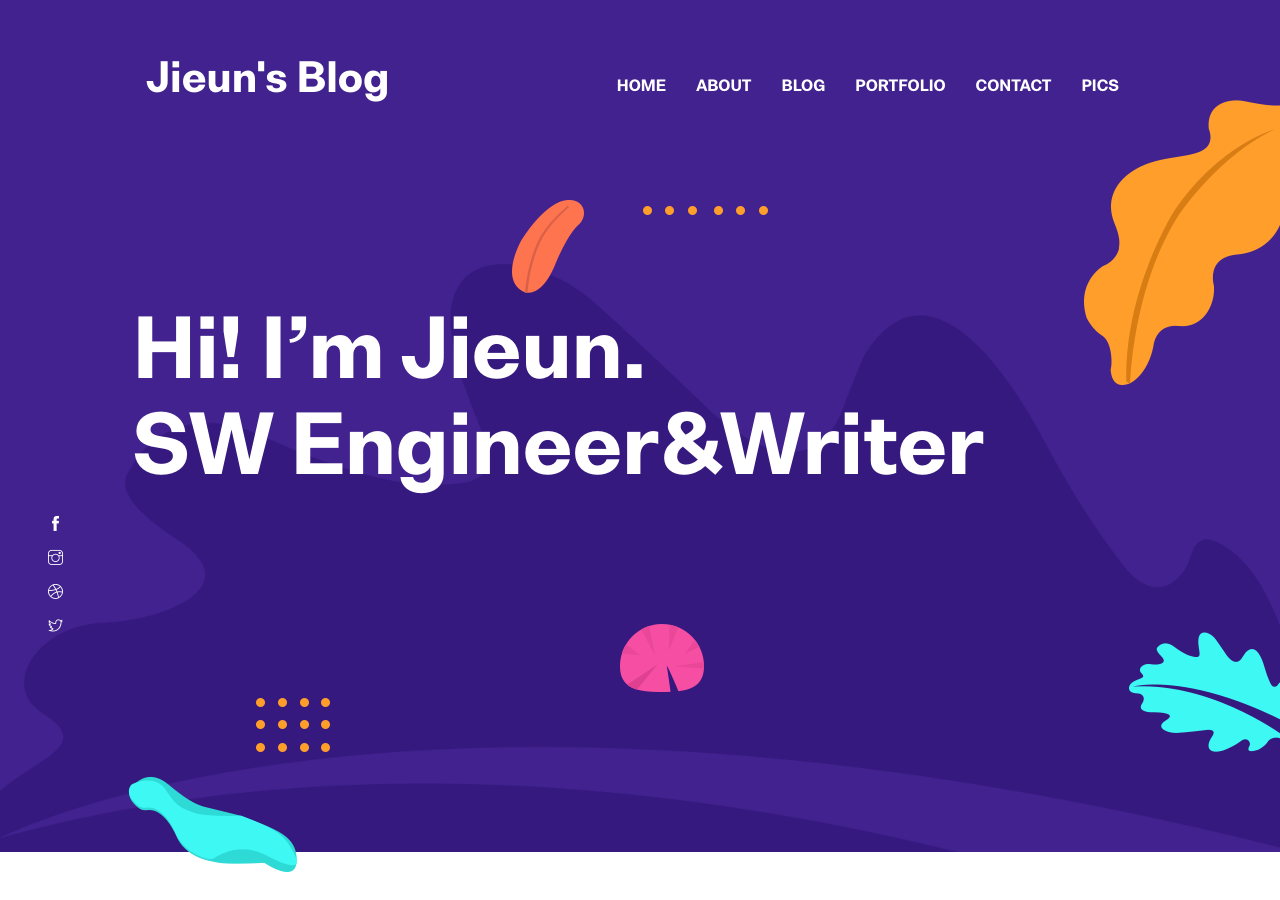
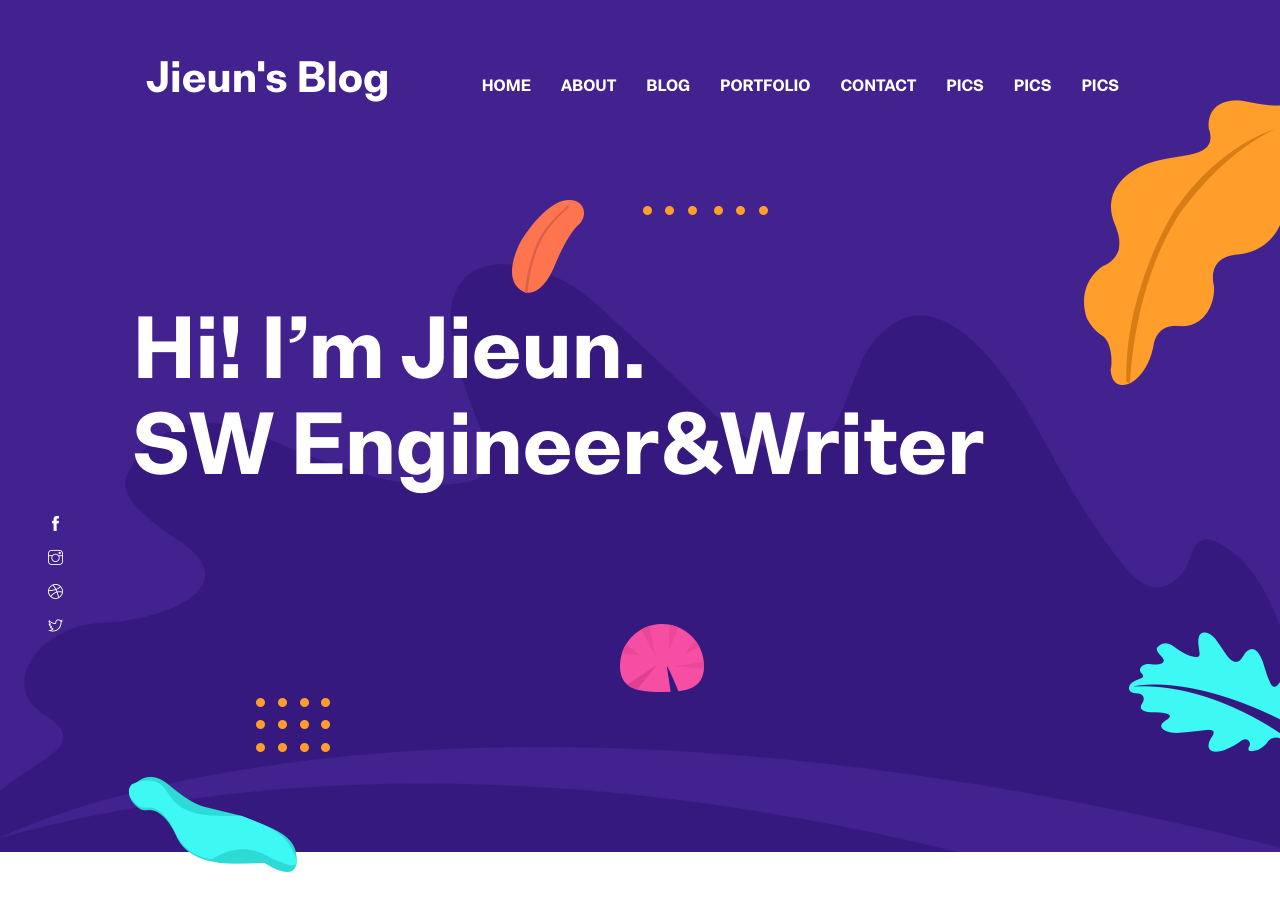
Before and after one commit to fincoco/fincoco.github.io, a Jekyll site: the page built from index.html, in a window 1280 px wide and 900 px high. Built offline with Jekyll 4.4.1, drawn with Linux system fonts in a browser that asks for light colours.

Commit message:
menu add

```diff
--- a/_data/settings.yml
+++ b/_data/settings.yml
@@ -15,6 +15,8 @@ menu:
 - {name: Blog, link: '/blog'}
 - {name: Portfolio, link: '/portfolio'}
 - {name: Contact, link: '/contact'}
+- {name: Pics, link: '/pics'}
+- {name: Pics, link: '/pics'}
 - {name: Pics, link: '/pics'}
 
 
```
